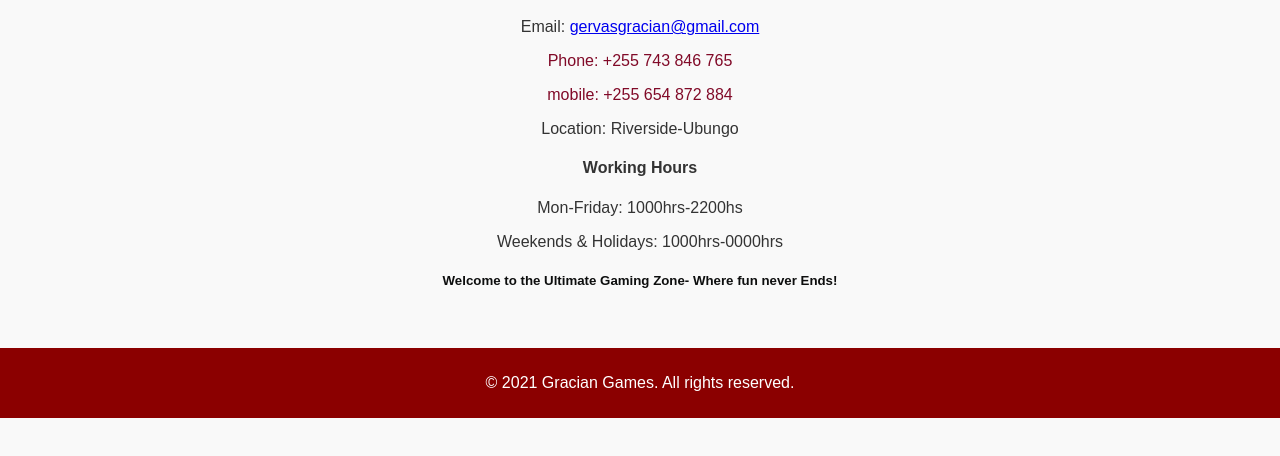
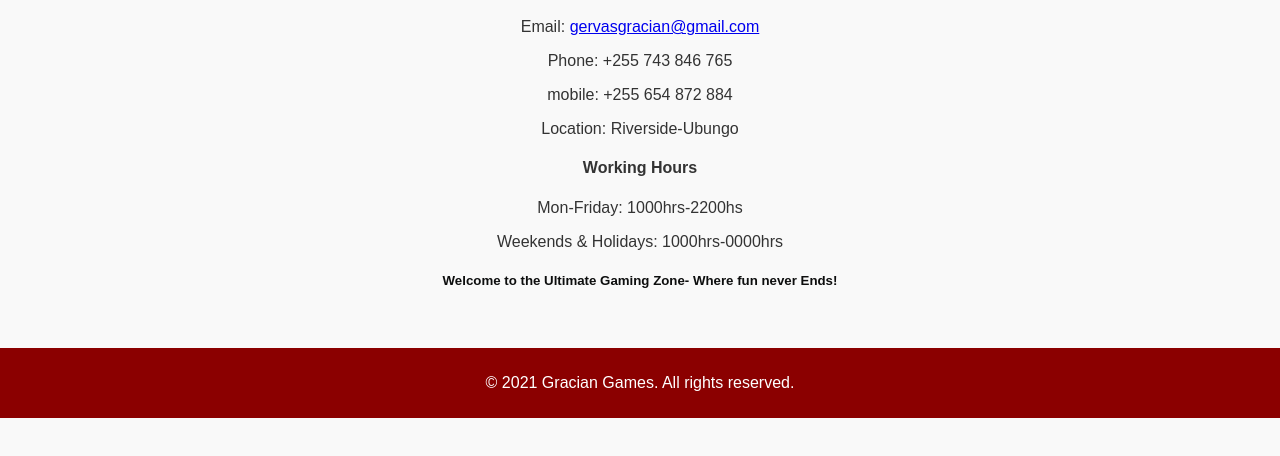
Before and after one commit to Gracian-Jr/gracian-games, a plain HTML site: page contact.html in a window 1280 px wide. Shown: the part 338-794 px from the top of the page. Drawn offline with Linux system fonts and the light colour scheme.

Commit message:
Update contact.html

```diff
--- a/contact.html
+++ b/contact.html
@@ -25,7 +25,7 @@
       <h2>Contact Us</h2>
       <img src="ps5.JPG" alt="About Us Image" width="700">
       <p>Email: <a href="gervasgracian@gmail.com">gervasgracian@gmail.com</a></p>
-      <p style="color: rgb(129, 10, 40);">Phone: +255 743 846 765</p> <p style="color: rgb(129, 10, 40);"> mobile: +255 654 872 884 </P>
+      <p>Phone: +255 743 846 765</p> <p> mobile: +255 654 872 884 </P>
       <P>Location: Riverside-Ubungo</P>
       <h4>Working Hours</h4>
       <p>Mon-Friday: 1000hrs-2200hs</p>
```
